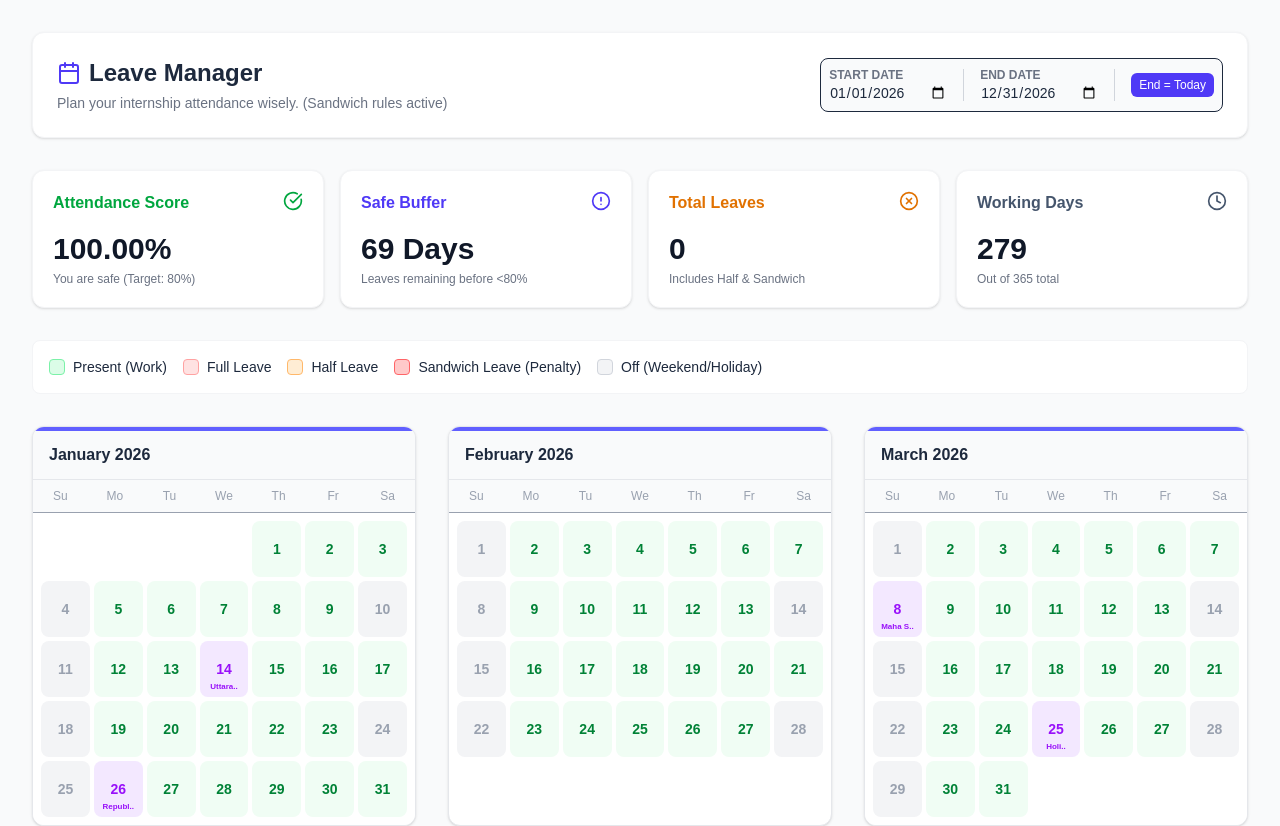
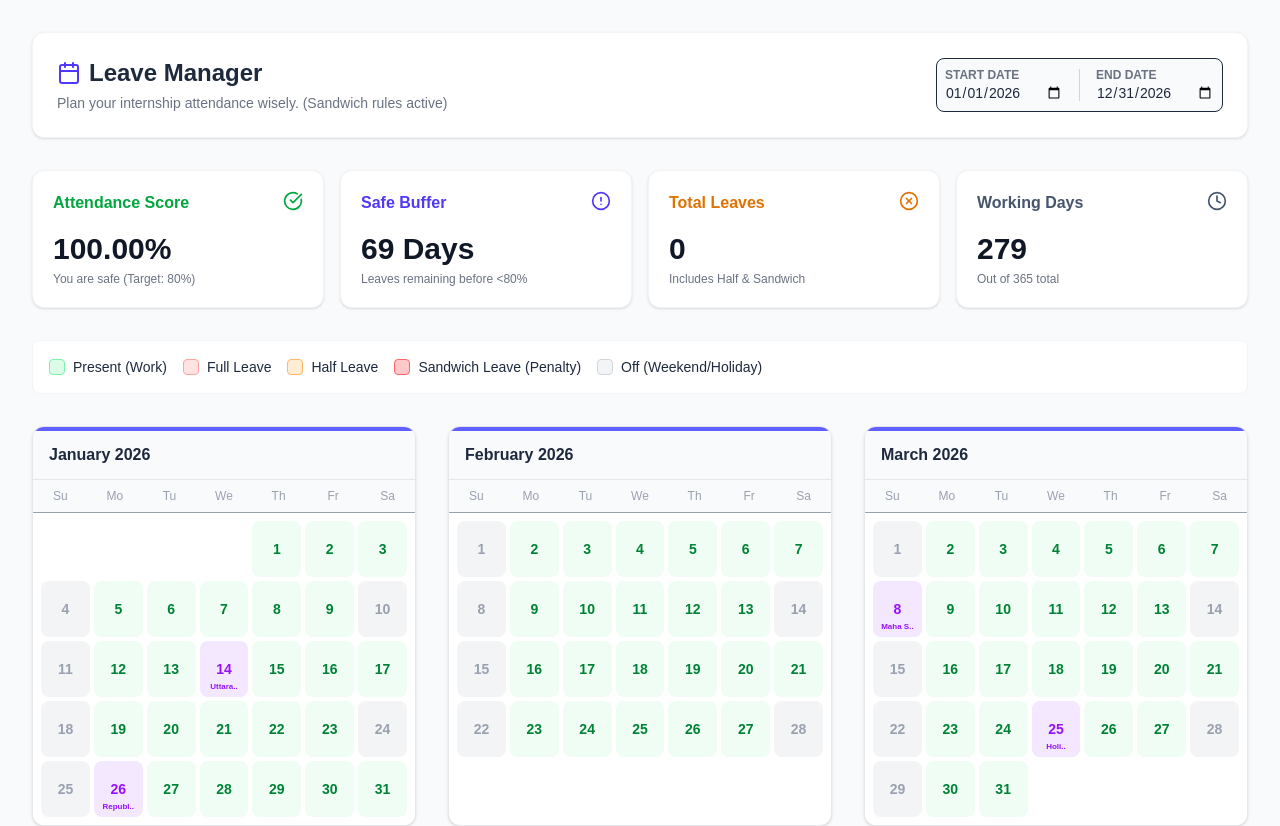
Before and after one commit to ark5234/Leave-Manager, a Next.js app: page / in a window 1280 px wide. Shown: the top 826 px of the page. Built offline with nearby package versions, Linux system fonts and the light colour scheme.

Commit message:
ui: remove 'End = Today' quick-set button per request

```diff
--- a/src/app/page.tsx
+++ b/src/app/page.tsx
@@ -153,16 +153,7 @@ export default function Home() {
                         title="Select end date"
                     />
                 </div>
-                <div className="w-px h-8 bg-gray-300"></div>
-                <div className="flex items-center">
-                    <button
-                        type="button"
-                        className="text-xs px-2 py-1 bg-indigo-600 text-white rounded-md hover:bg-indigo-700"
-                        onClick={() => setEndDate(new Date().toISOString().slice(0,10))}
-                    >
-                        End = Today
-                    </button>
-                </div>
+
             </div>
         </div>
 
```
